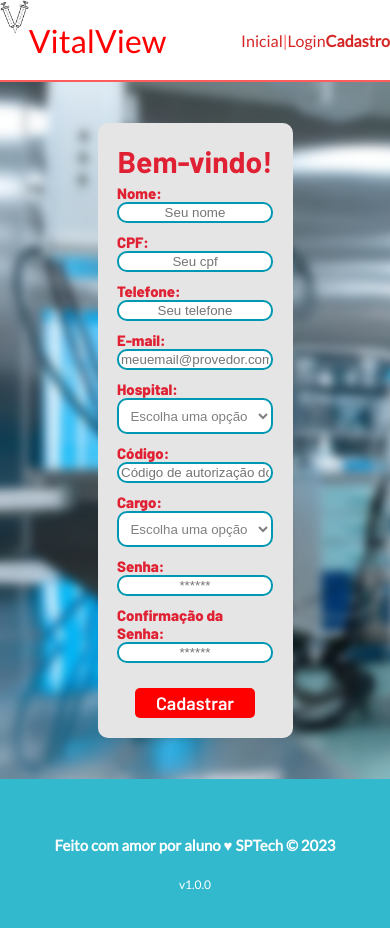
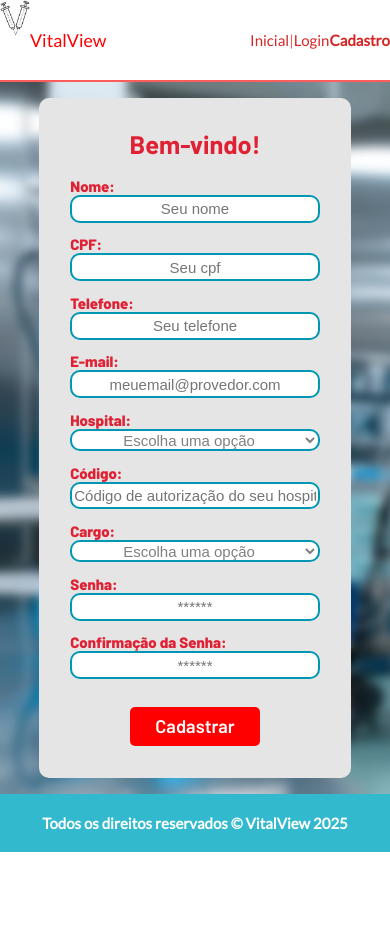
Before and after one commit to Rafael-Mechi/VitalView, a website: page public/cadastro.html in a window 390 px wide. After the commit the page ends 852 px from the top, so only its background shows below. Drawn offline with Linux system fonts and the light colour scheme; no server answers.

Commit message:
página de cadastro responsiva (menos a logo)

```diff
--- a/public/cadastro.html
+++ b/public/cadastro.html
@@ -42,7 +42,7 @@
     </div>
   </div>
   <div class="container">
-    <div class="card card-cadastro">
+    <div class="card">
       <h2>Bem-vindo!</h2>
       <div class="formulario">
 
@@ -100,8 +100,7 @@
 
 <div class="footer">
   <div class="container">
-    <h4>Feito com amor por aluno &hearts; SPTech &copy; 2023</h4>
-    <span class="version">v1.0.0</span>
+    <h4>Todos os direitos reservados &copy; VitalView 2025</h4>
   </div>
 </div>
 
--- a/public/css/cadastro.css
+++ b/public/css/cadastro.css
@@ -18,7 +18,7 @@ body {
   --tamanho-banner: calc(100dvh - var(--tamanho-header) - var(--tamanho-footer) - 2px);
   --tamanho-simulador: calc(100dvh - var(--tamanho-header) - var(--tamanho-footer) - 2px);
   --tamanho-login: calc(100dvh - var(--tamanho-header) - var(--tamanho-footer) - 2px);
-  --tamanho-footer: 65px;
+  --tamanho-footer: 50px;
   --vermelho-claro: rgb(255, 92, 92);
   --vermelho-escuro: rgb(224, 33, 51);
   --vermelho-vivo: rgb(255, 0, 0);
@@ -65,6 +65,7 @@ h1.titulo{
   justify-content: space-evenly;
   list-style: none;
   color: var(--vermelho-claro);
+  font-size: clamp(15px, calc(1vw + 6px) ,360px);
 }
 
 .titulo {
@@ -73,6 +74,7 @@ h1.titulo{
   display: flex;
   justify-content: flex-start;
   align-items: center;
+  font-size: clamp(15px, calc(2vw + 10px) ,360px);
 }
 
 .header h1 {
@@ -95,7 +97,7 @@ display: flex;
 }
 
 .card {
-  width: 50%;
+  width: max(80%, 260px);
   background-color: #e5e5e5;
   border-radius: 10px;
   display: flex;
@@ -103,13 +105,13 @@ display: flex;
   justify-content: space-evenly;
   color: var(--vermelho-escuro);
   flex-direction: column;
-  height: fit-content;
+  height: max(90%, 378px);
   padding: 20px 0;
 }
 
 .card h2 {
   margin: 0;
-  font-size: 30px;
+  font-size: clamp(15px, calc(1vw + 1.95dvh + 5px) ,360px);
 }
 
 .formulario {
@@ -121,7 +123,7 @@ display: flex;
 }
 
 .formulario span {
-  font-size: 15px;
+  font-size: clamp(15px, calc(0.25vw + 0.55dvh + 5px) ,360px);
   font-weight: 800;
 }
 
@@ -130,16 +132,19 @@ display: flex;
   text-align: center;
   border-radius: 10px;
   margin: 0;
+  height: clamp(5px, calc(2dvh + 5px) ,69px);
+  font-size: clamp(15px, calc(0.25vw + 0.35dvh + 5px) ,360px);
 }
 
 .formulario select {
   border: 2px solid var(--turqueza);
   background-color: white;
   color: gray;
-  height: 36px;
+  height: clamp(5px, calc(2dvh + 5px) ,69px);
   text-align: center;
   border-radius: 10px;
   margin: 0;
+  font-size: clamp(15px, calc(0.25vw + 0.35dvh + 5px) ,360px);
 }
 
 .campo {
@@ -155,11 +160,11 @@ display: flex;
   border: 0;
   border-radius: 5px;
   font-weight: 600;
-  font-size: 18px;
+  font-size: clamp(15px, calc(0.5vw + 0.75dvh + 10px) ,360px);
   color: #fff;
   background-color: var(--vermelho-vivo);
-  width: 120px;
-  height: 30px;
+  width: clamp(120px, calc(32vw + 5px), 760px);
+  height: clamp(5px, calc(4dvh + 5px), 69px);
   align-self: center;
   margin-top: 20px;
 }
@@ -182,7 +187,7 @@ display: flex;
 
 .footer {
   background-color: #32b9cd;
-  height: 150px;
+  height: 12%;
   color: #fff;
   display: flex;
   font-size: 15px;
```
